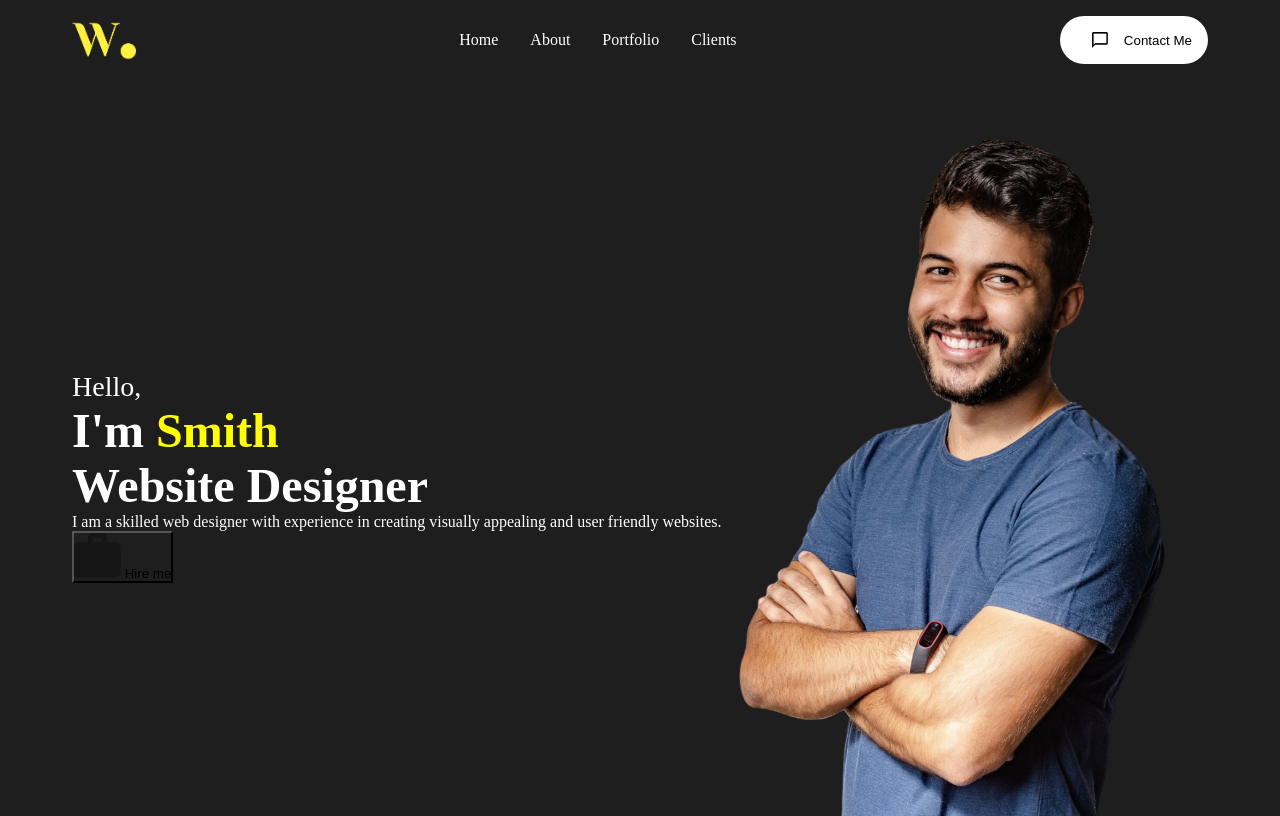
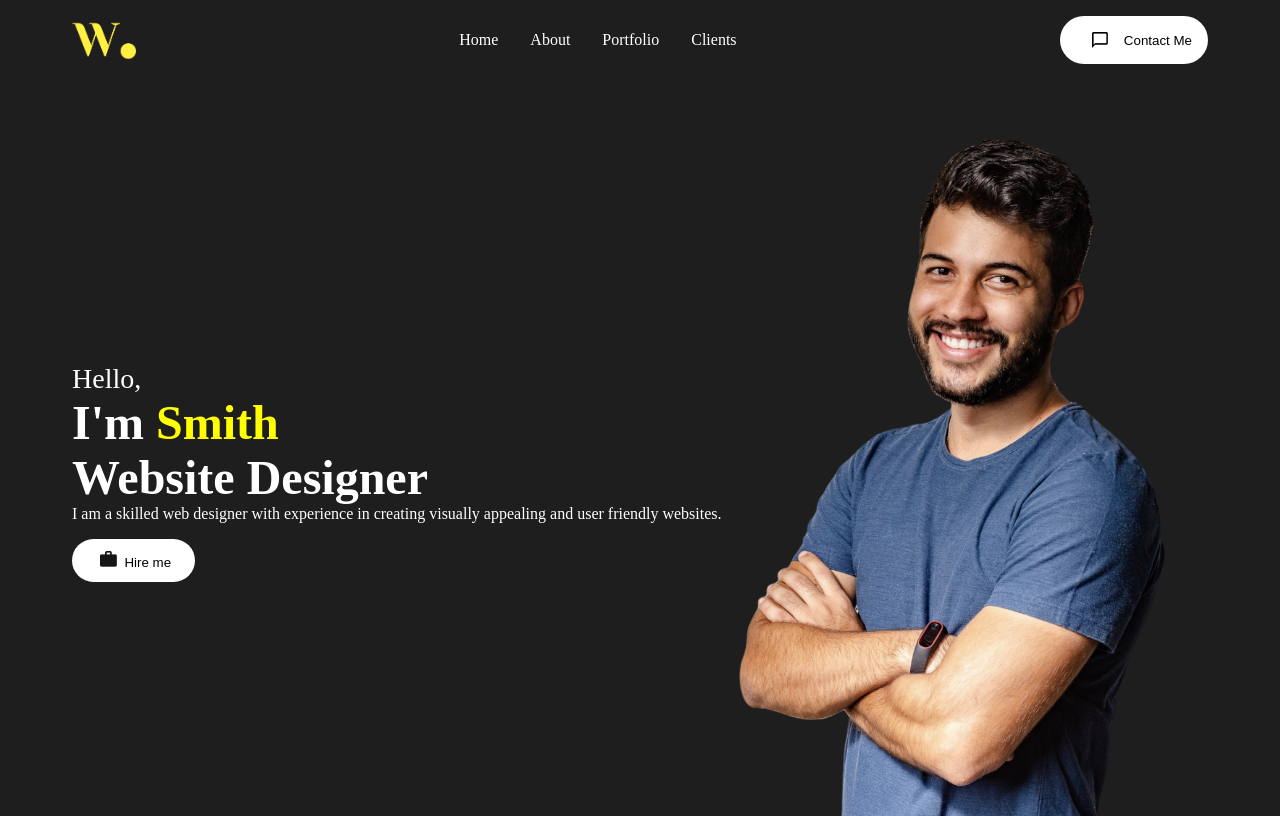
Before and after one commit to MikeYoulend/portfolio, a React (Create React App) app: page / in a window 1280 px wide. Built offline with nearby package versions, Linux system fonts and the light colour scheme.

Commit message:
Portfolio

```diff
--- a/src/components/Intro/Intro.jsx
+++ b/src/components/Intro/Intro.jsx
@@ -19,7 +19,7 @@ const Intro = () => {
 				</p>
 				<Link>
 					<button className="btn">
-						<img src={btnImg} alt="Hire me" /> Hire me
+						<img src={btnImg} alt="Hire me" className="bntImg" /> Hire me
 					</button>
 				</Link>
 			</div>
--- a/src/components/Intro/intro.css
+++ b/src/components/Intro/intro.css
@@ -40,3 +40,17 @@
 	font-size: medium;
 	font-weight: 100;
 }
+
+.btn {
+	background: white;
+	margin: 1rem 0;
+	padding: 0.75rem 1.5rem;
+	border: none;
+	border-radius: 2rem;
+}
+
+.bntImg {
+	object-fit: cover;
+	margin: 0 0.25rem;
+	height: 1rem;
+}
```
